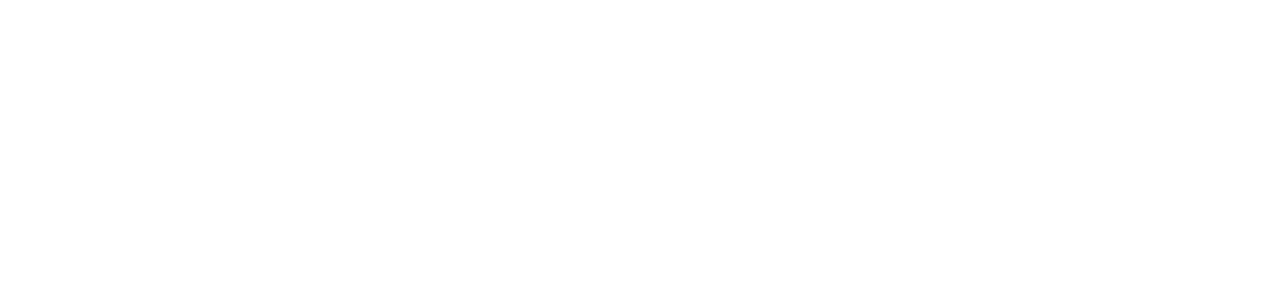
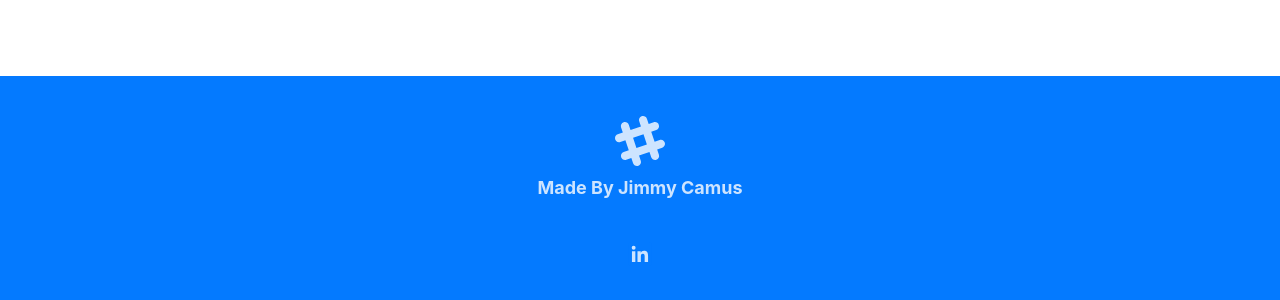
Before and after one commit to JimmyCamus/Serverless-Todo-App, a React (Create React App) app: page / in a window 1280 px wide. Shown: the part 724-1024 px from the top of the page. Before the commit the page ends 800 px from the top, so only its background shows below. Built offline with nearby package versions, Linux system fonts and the light colour scheme.

Commit message:
feat: footer component has been created

```diff
--- /dev/null
+++ b/src/components/layout/Footer.tsx
@@ -0,0 +1,44 @@
+const Footer = () => {
+  return (
+    <footer className="footer footer-center p-10 bg-primary text-primary-content">
+      <div>
+        <svg
+          width="50"
+          height="50"
+          viewBox="0 0 24 24"
+          xmlns="http://www.w3.org/2000/svg"
+          fillRule="evenodd"
+          clipRule="evenodd"
+          className="inline-block fill-current"
+        >
+          <path d="M22.672 15.226l-2.432.811.841 2.515c.33 1.019-.209 2.127-1.23 2.456-1.15.325-2.148-.321-2.463-1.226l-.84-2.518-5.013 1.677.84 2.517c.391 1.203-.434 2.542-1.831 2.542-.88 0-1.601-.564-1.86-1.314l-.842-2.516-2.431.809c-1.135.328-2.145-.317-2.463-1.229-.329-1.018.211-2.127 1.231-2.456l2.432-.809-1.621-4.823-2.432.808c-1.355.384-2.558-.59-2.558-1.839 0-.817.509-1.582 1.327-1.846l2.433-.809-.842-2.515c-.33-1.02.211-2.129 1.232-2.458 1.02-.329 2.13.209 2.461 1.229l.842 2.515 5.011-1.677-.839-2.517c-.403-1.238.484-2.553 1.843-2.553.819 0 1.585.509 1.85 1.326l.841 2.517 2.431-.81c1.02-.33 2.131.211 2.461 1.229.332 1.018-.21 2.126-1.23 2.456l-2.433.809 1.622 4.823 2.433-.809c1.242-.401 2.557.484 2.557 1.838 0 .819-.51 1.583-1.328 1.847m-8.992-6.428l-5.01 1.675 1.619 4.828 5.011-1.674-1.62-4.829z"></path>
+        </svg>
+        <p className="text-lg font-bold">Made By Jimmy Camus</p>
+      </div>
+      <div>
+        <div className="grid grid-flow-col gap-4">
+          <a
+            href={"https://www.linkedin.com/in/jeremy-camus-varela/"}
+            target={"_blank"}
+          >
+            <svg
+              xmlns="http://www.w3.org/2000/svg"
+              width="24"
+              height="24"
+              viewBox="0 0 128 128"
+              className="fill-primary"
+            >
+              <path d="M116 3H12a8.91 8.91 0 00-9 8.8v104.42a8.91 8.91 0 009 8.78h104a8.93 8.93 0 009-8.81V11.77A8.93 8.93 0 00116 3z"></path>
+              <path
+                className="fill-current"
+                d="M21.06 48.73h18.11V107H21.06zm9.06-29a10.5 10.5 0 11-10.5 10.49 10.5 10.5 0 0110.5-10.49M50.53 48.73h17.36v8h.24c2.42-4.58 8.32-9.41 17.13-9.41C103.6 47.28 107 59.35 107 75v32H88.89V78.65c0-6.75-.12-15.44-9.41-15.44s-10.87 7.36-10.87 15V107H50.53z"
+              ></path>
+            </svg>
+          </a>
+        </div>
+      </div>
+    </footer>
+  );
+};
+
+export default Footer;
--- a/src/components/layout/Layout.tsx
+++ b/src/components/layout/Layout.tsx
@@ -1,4 +1,5 @@
 import { ReactNode } from "react";
+import Footer from "./Footer";
 import Navigator from "./Navigator";
 
 const Layout = ({ children }: { children: ReactNode }) => {
@@ -7,6 +8,7 @@ const Layout = ({ children }: { children: ReactNode }) => {
       <Navigator>
         <div className="w-[90vw]">{children}</div>
       </Navigator>
+      <Footer />
     </div>
   );
 };
```
